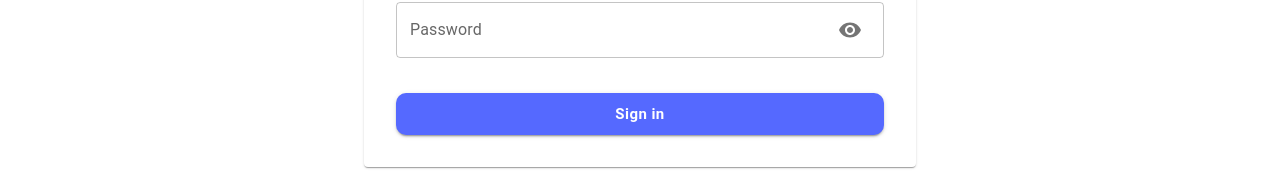
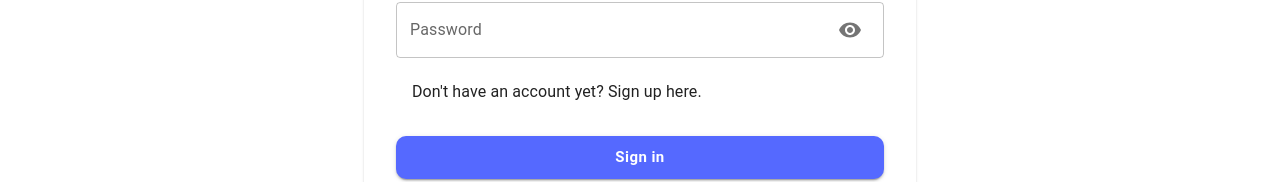
Before and after one commit to Brian3010/WildRoute, a React (Vite) app in the folder frontend/: page /activities/user/login in a window 1280 px wide. Shown: the part 283-465 px from the top of the page. Built offline with nearby package versions, Linux system fonts and the light colour scheme; no server answers.

Commit message:
implementing AuthProvider

```diff
--- a/frontend/src/pages/loginPage/index.tsx
+++ b/frontend/src/pages/loginPage/index.tsx
@@ -116,6 +116,9 @@ export default function LoginPage() {
                 <FormHelperText error>{errors.password.message}</FormHelperText>
               )}
             </FormControl>
+            <Box textAlign={'left'} sx={{ margin: '16px 0 8px' }} paddingX={2}>
+            <Typography variant="h4"  fontSize={'16px'} >Don't have an account yet? Sign up here.</Typography>
+            </Box>
 
             <Button
               type="submit"
```
Also changed, not shown: frontend/src/context/AuthProvider.tsx (added, +16 -0 lines).
